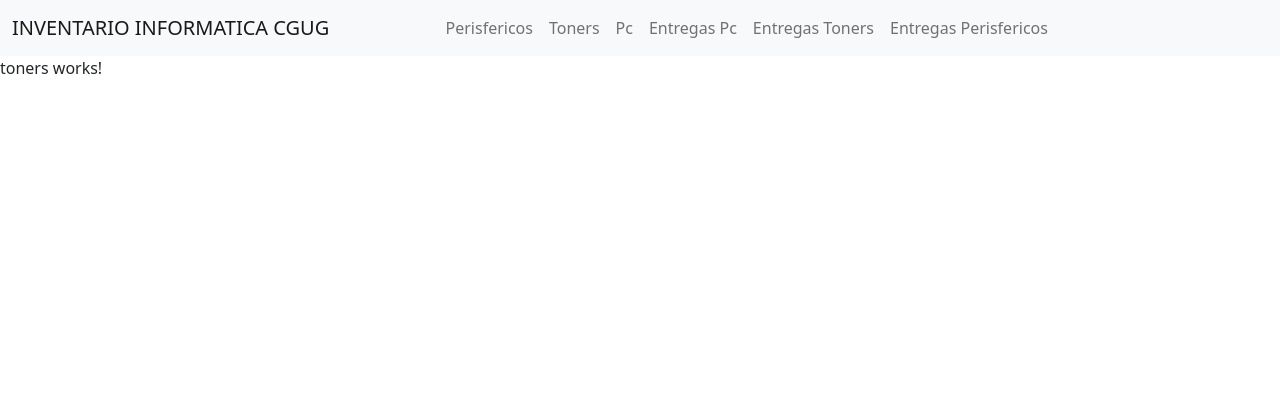
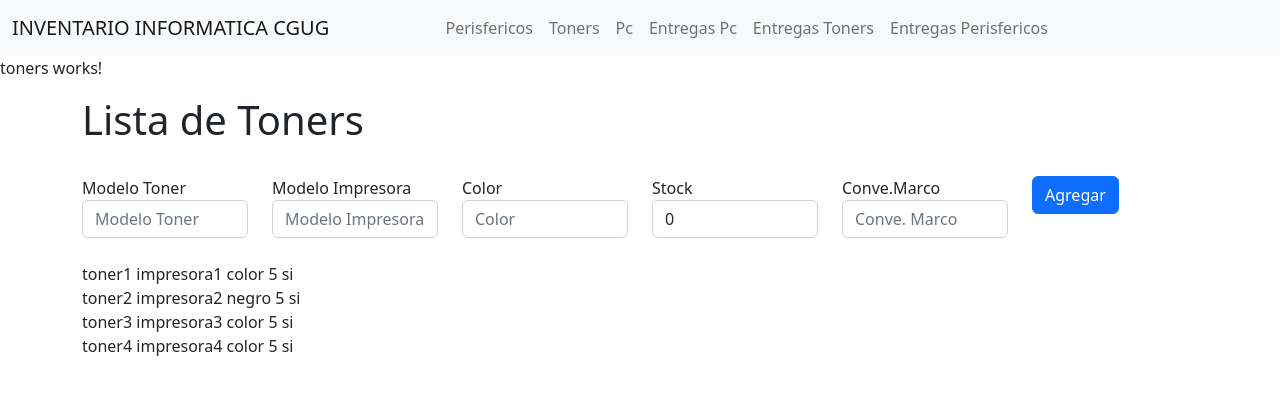
Before and after one commit to Gaston-Diaz/Inventario-Info, an Angular app: page /toners in a window 1280 px wide. Shown: the top 394 px of the page. Built offline with nearby package versions, Linux system fonts and the light colour scheme.

Commit message:
Se trabajo sobre el formulario de los toners

```diff
--- a/src/app/app.module.ts
+++ b/src/app/app.module.ts
@@ -9,6 +9,7 @@ import { PcsComponent } from './components/pcs/pcs.component';
 import { EntregaProductosComponent } from './components/entrega-productos/entrega-productos.component';
 import { EntregaTonersComponent } from './components/entrega-toners/entrega-toners.component';
 import { EntregaPcComponent } from './components/entrega-pc/entrega-pc.component';
+import { FormsModule } from '@angular/forms';
 
 @NgModule({
   declarations: [
@@ -22,7 +23,8 @@ import { EntregaPcComponent } from './components/entrega-pc/entrega-pc.component
   ],
   imports: [
     BrowserModule,
-    AppRoutingModule
+    AppRoutingModule,
+    FormsModule
   ],
   providers: [],
   bootstrap: [AppComponent]
--- a/src/app/components/toners/toners.component.html
+++ b/src/app/components/toners/toners.component.html
@@ -1 +1,50 @@
 <p>toners works!</p>
+
+<div class="container">
+    <div class="col"><h1>{{titulo}}</h1></div>
+    <br>
+    <div class="form-group row">
+
+        <div class="form-group col md-3">
+            <label for="nomToner">Modelo Toner</label>
+            <input type="text" nombre="nomToner" id="nomToner" placeholder="Modelo Toner" class="form-control" [(ngModel)]="inputMToner">
+        </div>
+
+        <div class="form-group col md-3">
+            <label for="molImpre">Modelo Impresora</label>
+            <input type="text" nombre="molImpre" id="molImpre" placeholder="Modelo Impresora" class="form-control" [(ngModel)]="inputMImpre">
+        </div>
+
+        <div class="form-group col md-3">
+            <label for="color">Color</label>
+            <input type="text" nombre="color" id="color" placeholder="Color" class="form-control" [(ngModel)]="inputColor">
+        </div>
+
+        <div class="form-group col md-3">
+            <label for="stock">Stock</label>
+            <input type="text" nombre="stock" id="stock" placeholder="Stock" class="form-control" [(ngModel)]="inputStock">
+        </div>
+
+        <div class="form-group col md-3">
+            <label for="convMarco">Conve.Marco</label>
+            <input type="text" nombre="conveMarco" id="conveMarco" placeholder="Conve. Marco" class="form-control" [(ngModel)]="inputConve">
+        </div>
+
+        <div class="col">
+            <button type="submit" class="btn btn-primary" (click)="agregarToner()">Agregar</button>
+        </div>
+
+    </div>
+</div>
+
+<br>
+
+<div class="container">
+    <div class="row">
+        <div class="col">
+            <div *ngFor="let toner of toners">
+                {{toner.nombreToner}} {{toner.modeloImpre}} {{toner.color}} {{toner.stockDispo}} {{toner.convMarco}}
+            </div>
+        </div>
+    </div>
+</div>
--- a/src/app/components/toners/toners.component.ts
+++ b/src/app/components/toners/toners.component.ts
@@ -1,15 +1,38 @@
 import { Component, OnInit } from '@angular/core';
+import { Toner } from 'src/app/models/toner.model';
+
 
 @Component({
   selector: 'app-toners',
   templateUrl: './toners.component.html',
   styleUrls: ['./toners.component.css']
 })
-export class TonersComponent implements OnInit {
+export class TonersComponent{
+  titulo = "Lista de Toners"
 
   constructor() { }
 
-  ngOnInit(): void {
+  toners:Toner[]=[
+
+    new Toner("toner1","impresora1","color",5,"si"),
+    new Toner("toner2","impresora2","negro",5,"si"),
+    new Toner("toner3","impresora3","color",5,"si"),
+    new Toner("toner4","impresora4","color",5,"si"),
+
+  ];
+
+
+  agregarToner(){
+    let miToner = new Toner(this.inputMToner,this.inputMImpre,this.inputColor,this.inputStock,this.inputConve);
+    console.log(miToner);
+    this.toners.push(miToner);
   }
 
+
+  inputMToner:string= "";
+  inputMImpre:string= "";
+  inputColor:string= "";
+  inputStock:number= 0;
+  inputConve:string="";
+
 }
```
Also changed, not shown: src/app/models/toner.model.ts (line endings or trailing spaces).
